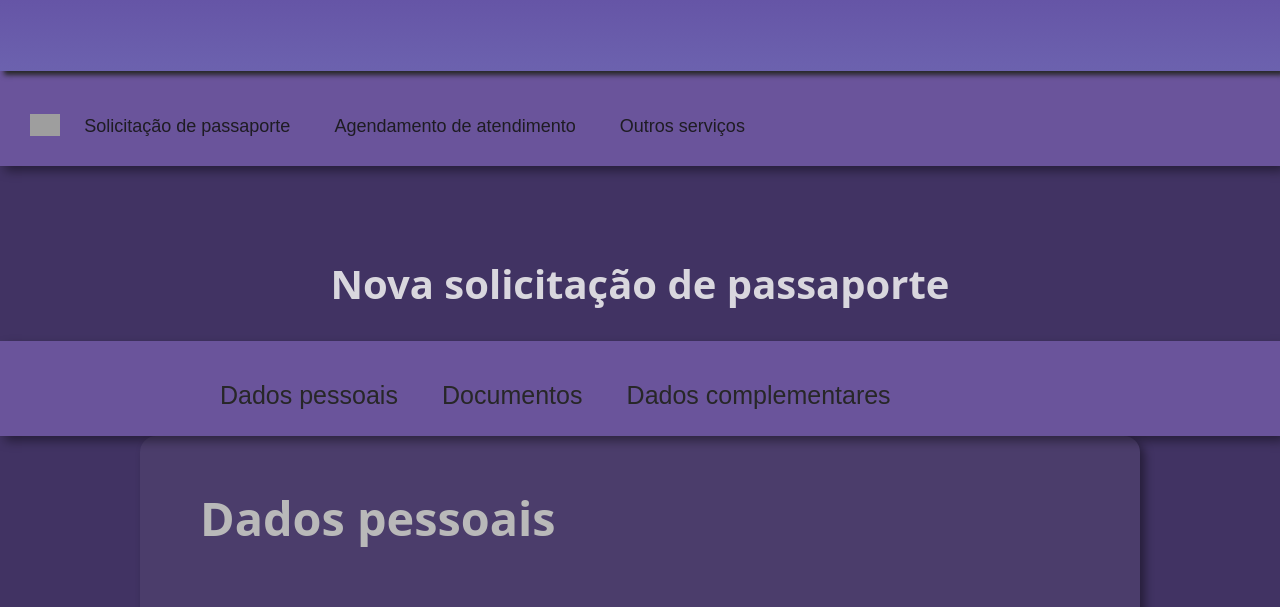
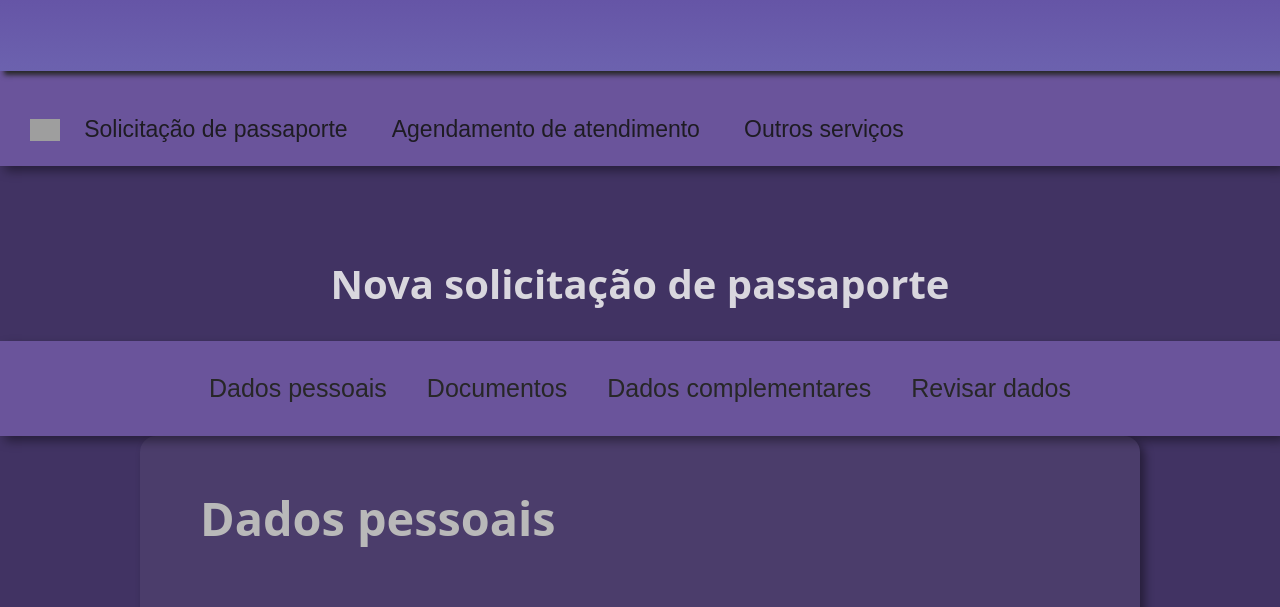
Before and after one commit to Manoel653/Site-da-PF, a plain HTML site: page index.html in a window 1280 px wide. Shown: the part 179-786 px from the top of the page. Drawn offline with Linux system fonts and the light colour scheme; grey boxes are pictures that could not be loaded.

Commit message:
updated css

```diff
--- a/style.css
+++ b/style.css
@@ -88,9 +88,8 @@
   background: none;
   border: none;
   color: rgba(22, 22, 22, 0.904);
-  font-size: 18px;
+  font-size: 23px;
   cursor: pointer;
-
   padding: 15px 20px;
 }
 
@@ -101,14 +100,15 @@
 .page-options {
   align-items: center;
 background: rgba(116, 93, 168, 0.815);
-padding: 10px 200px;
+padding: 10px 20px;
 height: 95px;
 box-shadow: 5px 5px 10px; color: rgba(0, 0, 0, 0.418);
-flex-direction: column;
 position: relative;
 overflow: hidden;
 margin: 0 auto;
 width: 100%;
+display: flex;
+justify-content: center;
 }
 
 .conteúdo {
```
